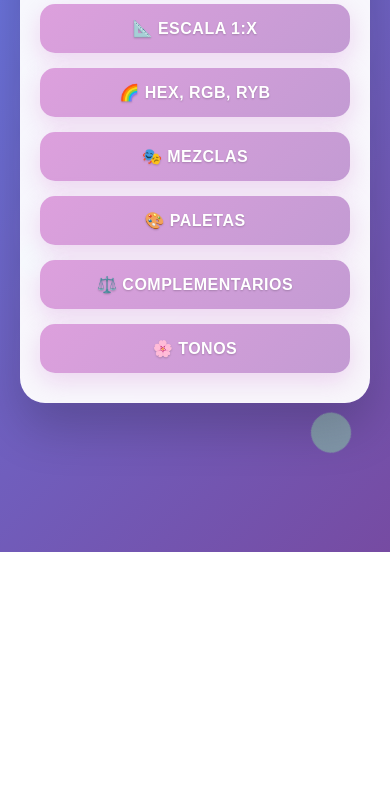
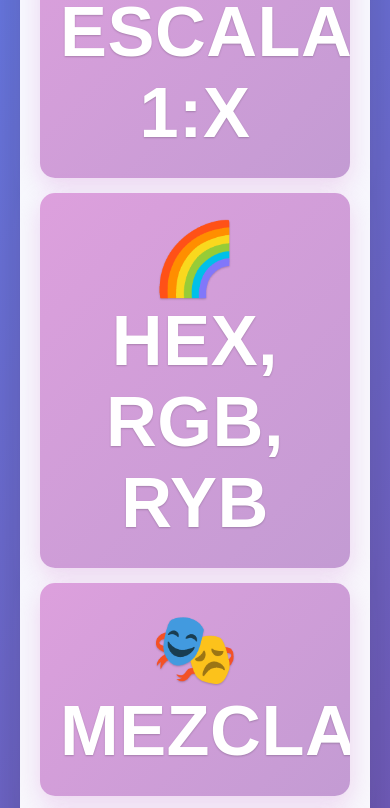
Before and after one commit to chusdomo/Explorador-de-Colores-Menu, a plain HTML site: page index.html in a window 390 px wide. Shown: the part 292-1100 px from the top of the page. Before the commit the page ends 844 px from the top, so only its background shows below. Drawn offline with Linux system fonts and the light colour scheme.

Commit message:
Update index.html

```diff
--- a/index.html
+++ b/index.html
@@ -204,8 +204,8 @@
       }
 
       .button-container button {
-        padding: 15px 20px;
-        font-size: 1rem;
+        padding: 25px 20px;
+        font-size: 4.4rem;
       }
 
       .floating-colors {
```
